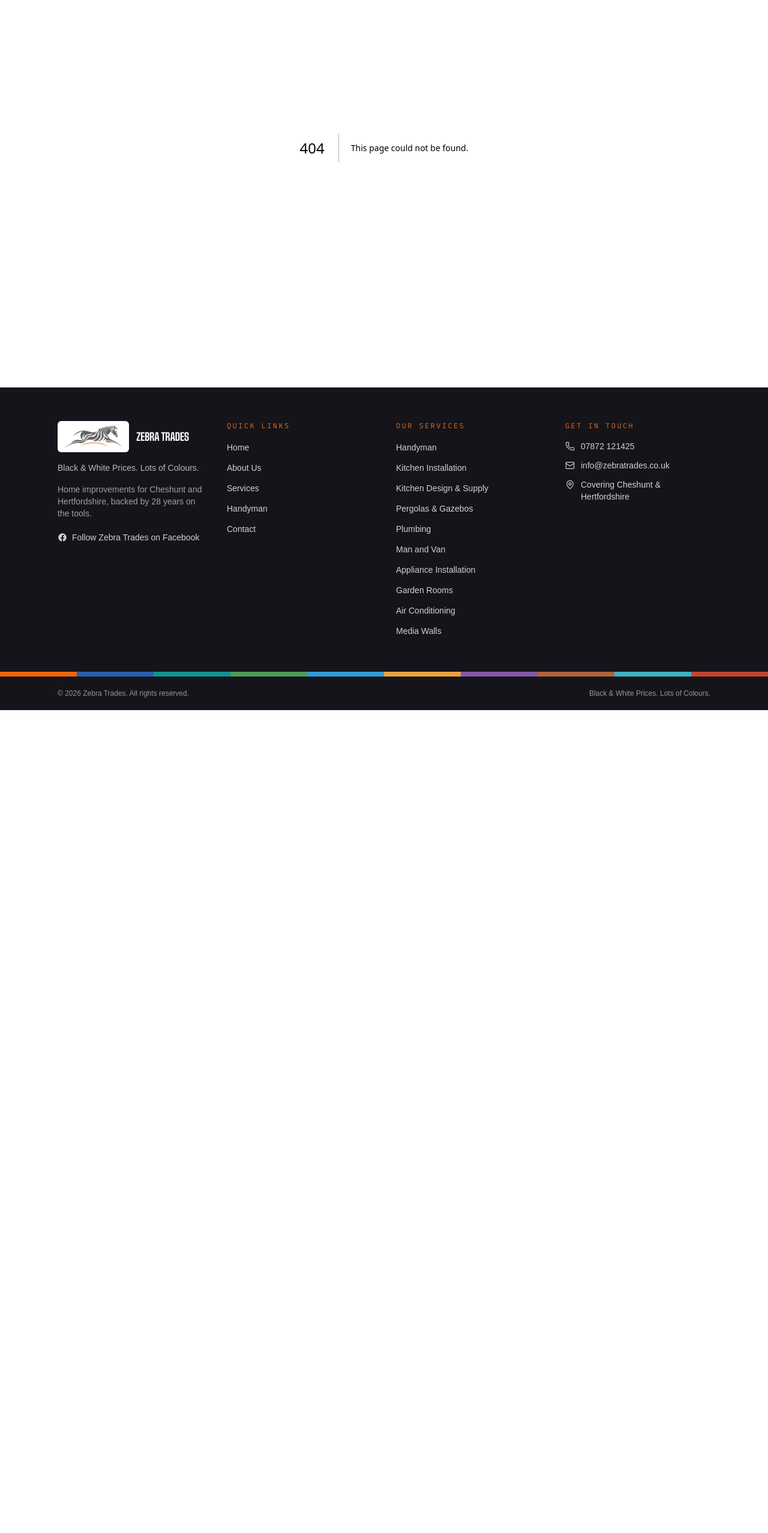
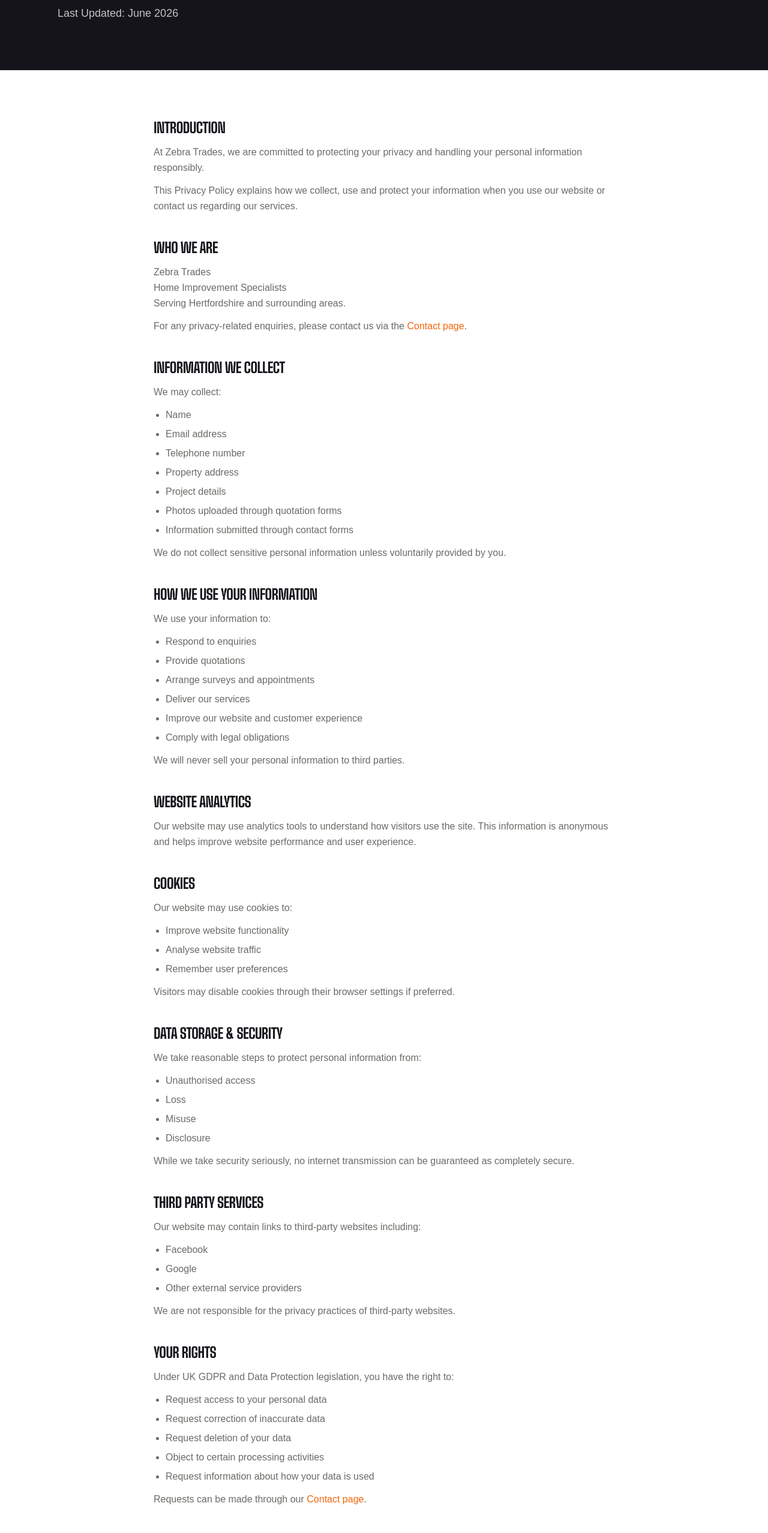
Before and after one commit to jasonkazakos-cpu/zebra-trades-website, a Next.js app: page /privacy-policy in a window 1280 px wide. Before the commit this address had no page. Shown: the part 234-2790 px from the top of the page at 60% size. Before the commit the page ends 1418 px from the top, so only its background shows below. Built offline with nearby package versions, Linux system fonts and the light colour scheme; a web font is replaced by a local one.

Commit message:
Add Privacy Policy page

```diff
--- a/app/contact/page.tsx
+++ b/app/contact/page.tsx
@@ -1,5 +1,6 @@
 import type { Metadata } from "next";
 import { Suspense } from "react";
+import Link from "next/link";
 import { Phone, Mail, Clock } from "lucide-react";
 import Container from "@/components/Container";
 import SectionHeading from "@/components/SectionHeading";
@@ -94,6 +95,15 @@ export default function ContactPage() {
                 Facebook
               </a>
             </div>
+
+            <div className="mt-8 border-t border-paper/15 pt-6">
+              <Link
+                href="/privacy-policy"
+                className="text-xs font-medium text-paper/55 underline-offset-4 hover:text-paper hover:underline"
+              >
+                Read our Privacy Policy
+              </Link>
+            </div>
           </div>
         </Container>
       </section>
--- /dev/null
+++ b/app/privacy-policy/page.tsx
@@ -0,0 +1,224 @@
+import type { Metadata } from "next";
+import Container from "@/components/Container";
+import SectionHeading from "@/components/SectionHeading";
+import Link from "next/link";
+import { siteConfig } from "@/data/site";
+
+export const metadata: Metadata = {
+  title: "Privacy Policy",
+  description:
+    "Read the Zebra Trades Privacy Policy to understand how we collect, use and protect your personal information.",
+};
+
+export default function PrivacyPolicyPage() {
+  return (
+    <>
+      <section className="bg-ink">
+        <Container className="py-16 sm:py-20">
+          <SectionHeading
+            tone="light"
+            eyebrow="Legal"
+            title="Privacy Policy"
+            subtitle="Last Updated: June 2026"
+          />
+        </Container>
+      </section>
+
+      <section className="bg-paper">
+        <Container className="py-16 sm:py-20">
+          <div className="mx-auto max-w-3xl space-y-10 text-sm leading-relaxed text-slate sm:text-base">
+
+            <div>
+              <h2 className="font-display text-xl font-bold uppercase tracking-tight text-ink sm:text-2xl">
+                Introduction
+              </h2>
+              <p className="mt-3">
+                At {siteConfig.name}, we are committed to protecting your
+                privacy and handling your personal information responsibly.
+              </p>
+              <p className="mt-3">
+                This Privacy Policy explains how we collect, use and protect
+                your information when you use our website or contact us
+                regarding our services.
+              </p>
+            </div>
+
+            <div>
+              <h2 className="font-display text-xl font-bold uppercase tracking-tight text-ink sm:text-2xl">
+                Who We Are
+              </h2>
+              <p className="mt-3">
+                {siteConfig.name}
+                <br />
+                Home Improvement Specialists
+                <br />
+                Serving {siteConfig.county} and surrounding areas.
+              </p>
+              <p className="mt-3">
+                For any privacy-related enquiries, please contact us via the{" "}
+                <Link href="/contact" className="font-medium text-accent underline-offset-4 hover:underline">
+                  Contact page
+                </Link>
+                .
+              </p>
+            </div>
+
+            <div>
+              <h2 className="font-display text-xl font-bold uppercase tracking-tight text-ink sm:text-2xl">
+                Information We Collect
+              </h2>
+              <p className="mt-3">We may collect:</p>
+              <ul className="mt-3 list-disc space-y-1.5 pl-5">
+                <li>Name</li>
+                <li>Email address</li>
+                <li>Telephone number</li>
+                <li>Property address</li>
+                <li>Project details</li>
+                <li>Photos uploaded through quotation forms</li>
+                <li>Information submitted through contact forms</li>
+              </ul>
+              <p className="mt-3">
+                We do not collect sensitive personal information unless
+                voluntarily provided by you.
+              </p>
+            </div>
+
+            <div>
+              <h2 className="font-display text-xl font-bold uppercase tracking-tight text-ink sm:text-2xl">
+                How We Use Your Information
+              </h2>
+              <p className="mt-3">We use your information to:</p>
+              <ul className="mt-3 list-disc space-y-1.5 pl-5">
+                <li>Respond to enquiries</li>
+                <li>Provide quotations</li>
+                <li>Arrange surveys and appointments</li>
+                <li>Deliver our services</li>
+                <li>Improve our website and customer experience</li>
+                <li>Comply with legal obligations</li>
+              </ul>
+              <p className="mt-3">
+                We will never sell your personal information to third
+                parties.
+              </p>
+            </div>
+
+            <div>
+              <h2 className="font-display text-xl font-bold uppercase tracking-tight text-ink sm:text-2xl">
+                Website Analytics
+              </h2>
+              <p className="mt-3">
+                Our website may use analytics tools to understand how
+                visitors use the site. This information is anonymous and
+                helps improve website performance and user experience.
+              </p>
+            </div>
+
+            <div>
+              <h2 className="font-display text-xl font-bold uppercase tracking-tight text-ink sm:text-2xl">
+                Cookies
+              </h2>
+              <p className="mt-3">Our website may use cookies to:</p>
+              <ul className="mt-3 list-disc space-y-1.5 pl-5">
+                <li>Improve website functionality</li>
+                <li>Analyse website traffic</li>
+                <li>Remember user preferences</li>
+              </ul>
+              <p className="mt-3">
+                Visitors may disable cookies through their browser settings
+                if preferred.
+              </p>
+            </div>
+
+            <div>
+              <h2 className="font-display text-xl font-bold uppercase tracking-tight text-ink sm:text-2xl">
+                Data Storage &amp; Security
+              </h2>
+              <p className="mt-3">
+                We take reasonable steps to protect personal information
+                from:
+              </p>
+              <ul className="mt-3 list-disc space-y-1.5 pl-5">
+                <li>Unauthorised access</li>
+                <li>Loss</li>
+                <li>Misuse</li>
+                <li>Disclosure</li>
+              </ul>
+              <p className="mt-3">
+                While we take security seriously, no internet transmission
+                can be guaranteed as completely secure.
+              </p>
+            </div>
+
+            <div>
+              <h2 className="font-display text-xl font-bold uppercase tracking-tight text-ink sm:text-2xl">
+                Third Party Services
+              </h2>
+              <p className="mt-3">
+                Our website may contain links to third-party websites
+                including:
+              </p>
+              <ul className="mt-3 list-disc space-y-1.5 pl-5">
+                <li>Facebook</li>
+                <li>Google</li>
+                <li>Other external service providers</li>
+              </ul>
+              <p className="mt-3">
+                We are not responsible for the privacy practices of
+                third-party websites.
+              </p>
+            </div>
+
+            <div>
+              <h2 className="font-display text-xl font-bold uppercase tracking-tight text-ink sm:text-2xl">
+                Your Rights
+              </h2>
+              <p className="mt-3">
+                Under UK GDPR and Data Protection legislation, you have the
+                right to:
+              </p>
+              <ul className="mt-3 list-disc space-y-1.5 pl-5">
+                <li>Request access to your personal data</li>
+                <li>Request correction of inaccurate data</li>
+                <li>Request deletion of your data</li>
+                <li>Object to certain processing activities</li>
+                <li>Request information about how your data is used</li>
+              </ul>
+              <p className="mt-3">
+                Requests can be made through our{" "}
+                <Link href="/contact" className="font-medium text-accent underline-offset-4 hover:underline">
+                  Contact page
+                </Link>
+                .
+              </p>
+            </div>
+
+            <div>
+              <h2 className="font-display text-xl font-bold uppercase tracking-tight text-ink sm:text-2xl">
+                Contact Information
+              </h2>
+              <p className="mt-3">
+                If you have any questions about this Privacy Policy or your
+                personal data, please contact {siteConfig.name} through the{" "}
+                <Link href="/contact" className="font-medium text-accent underline-offset-4 hover:underline">
+                  website contact form
+                </Link>
+                .
+              </p>
+            </div>
+
+            <div>
+              <h2 className="font-display text-xl font-bold uppercase tracking-tight text-ink sm:text-2xl">
+                Policy Updates
+              </h2>
+              <p className="mt-3">
+                We may update this Privacy Policy from time to time. Any
+                updates will be published on this page.
+              </p>
+            </div>
+
+          </div>
+        </Container>
+      </section>
+    </>
+  );
+}
--- a/components/ContactForm.tsx
+++ b/components/ContactForm.tsx
@@ -2,6 +2,7 @@
 
 import { useState } from "react";
 import { useSearchParams } from "next/navigation";
+import Link from "next/link";
 import { CheckCircle2 } from "lucide-react";
 import { services } from "@/data/services";
 
@@ -147,6 +148,14 @@ export default function ContactForm() {
       >
         Send Enquiry
       </button>
+
+      <p className="text-xs text-slate">
+        By submitting this form, you agree to our{" "}
+        <Link href="/privacy-policy" className="font-medium text-accent underline-offset-4 hover:underline">
+          Privacy Policy
+        </Link>
+        .
+      </p>
     </form>
   );
 }
--- a/components/Footer.tsx
+++ b/components/Footer.tsx
@@ -101,10 +101,13 @@ export default function Footer() {
 
       <SwatchStrip />
 
-      <Container className="flex flex-col sm:flex-row items-center justify-between gap-3 py-5 text-xs text-paper/55">
+      <Container className="flex flex-col items-center gap-3 py-5 text-xs text-paper/55 sm:flex-row sm:justify-between">
         <p>
           &copy; {year} {siteConfig.name}. All rights reserved.
         </p>
+        <Link href="/privacy-policy" className="hover:text-paper transition-colors">
+          Privacy Policy
+        </Link>
         <p>{siteConfig.motto}</p>
       </Container>
     </footer>
```
